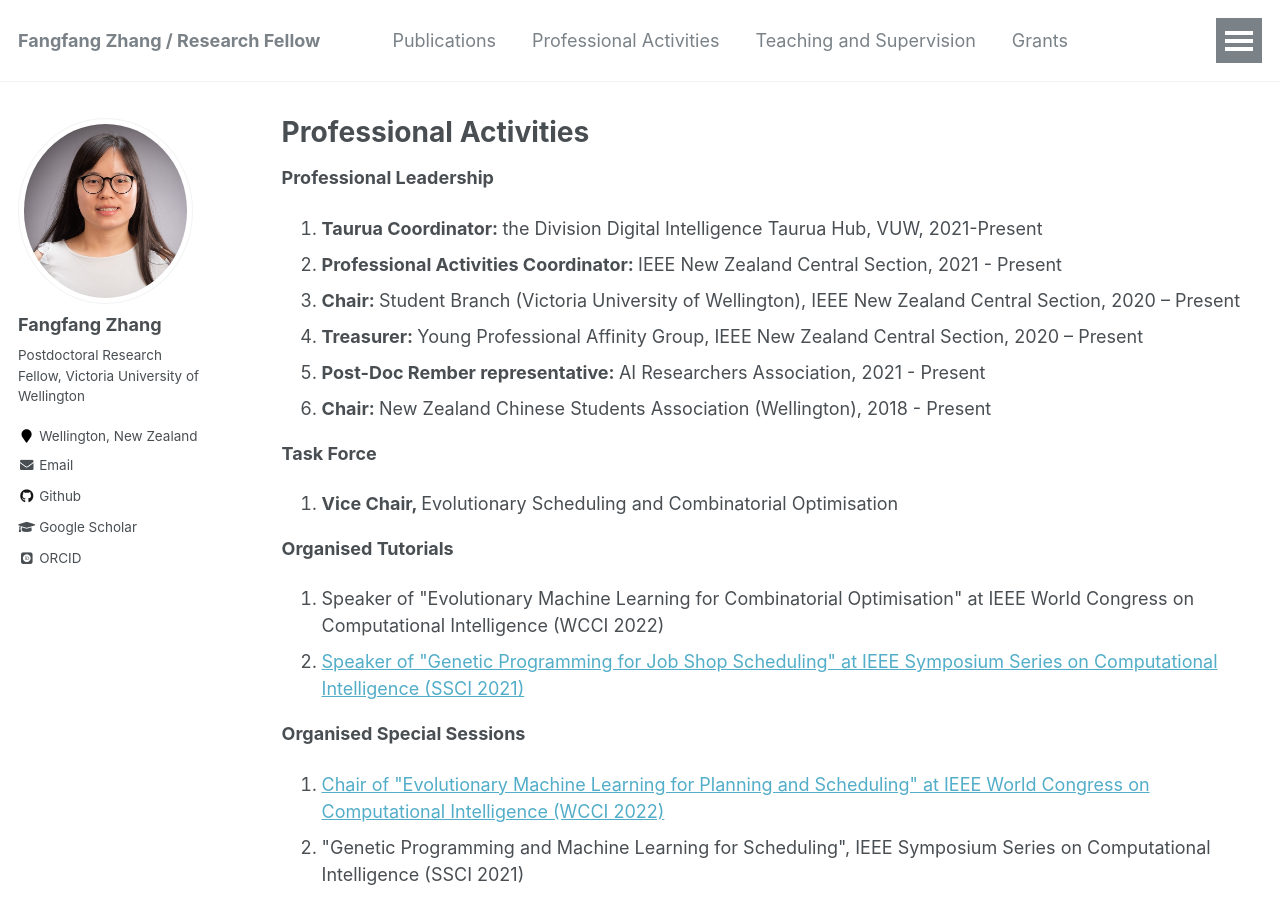
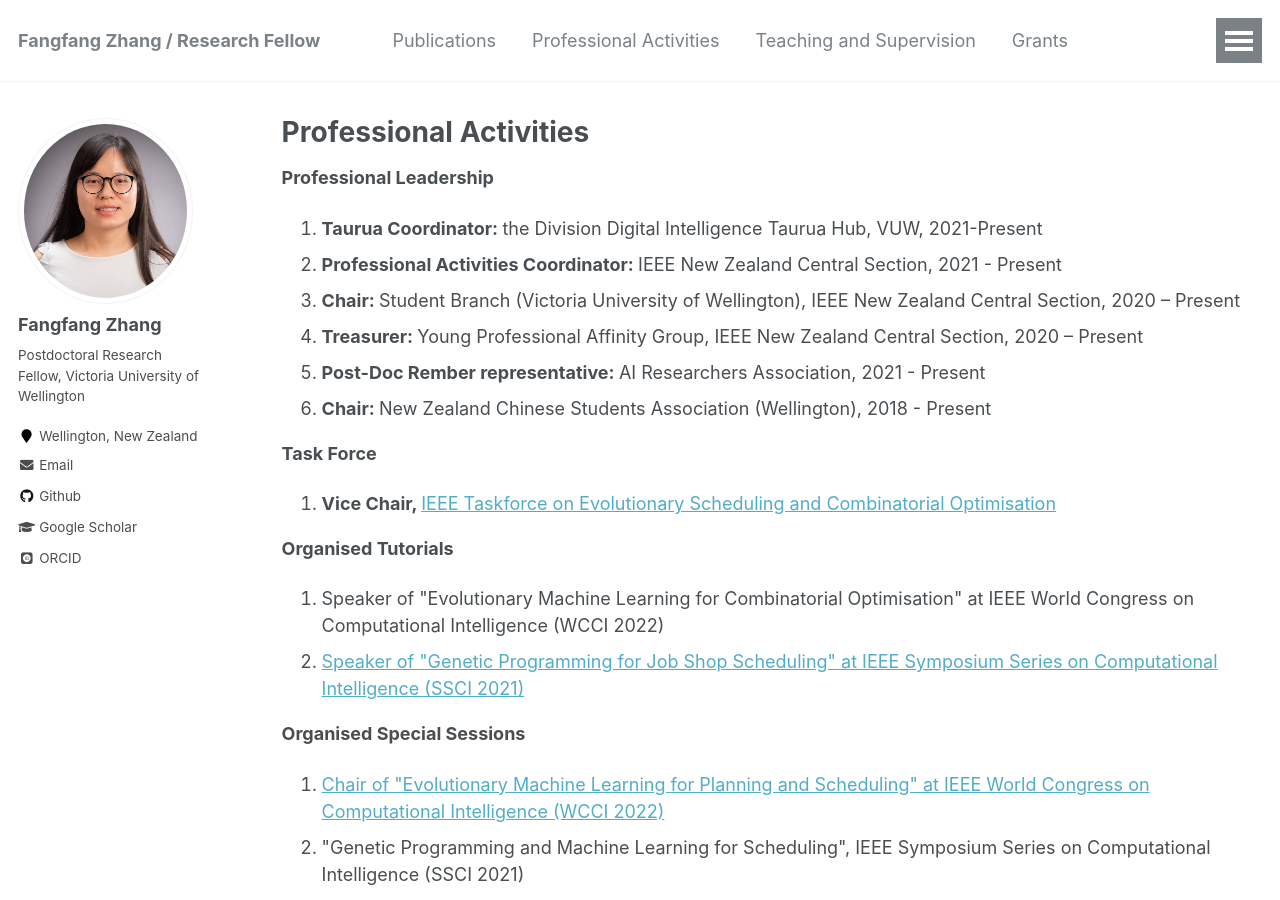
Before and after one commit to fangfang-zhang/fangfang-zhang.github.io, a Jekyll site: the page built from _pages/professional-activities.md, in a window 1280 px wide and 900 px high. Built offline with Jekyll 4.4.1, drawn with Linux system fonts in a browser that asks for light colours; some web fonts are replaced.

Commit message:
taskForce

```diff
--- a/_pages/professional-activities.md
+++ b/_pages/professional-activities.md
@@ -17,7 +17,7 @@ ul li { padding: 5px 0px; }
 
 **Task Force**
 <ol>
-<li> <b> Vice Chair, </b> Evolutionary Scheduling and Combinatorial Optimisation </li>
+<li> <b> Vice Chair, </b> <a href="https://homepages.ecs.vuw.ac.nz/~yimei/ieee-tf-esco/"> IEEE Taskforce on Evolutionary Scheduling and Combinatorial Optimisation </a> </li>
 </ol>
 
 **Organised Tutorials**
```
